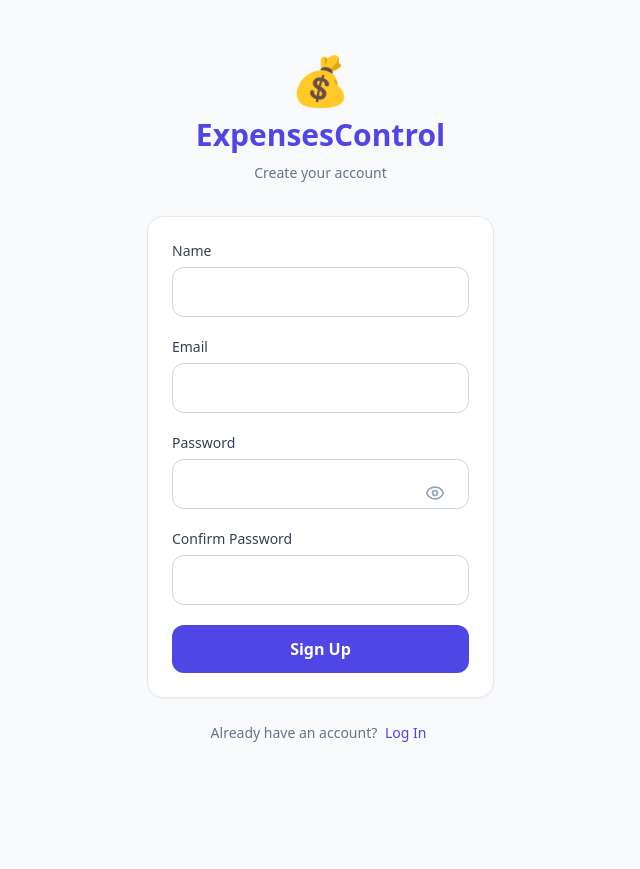
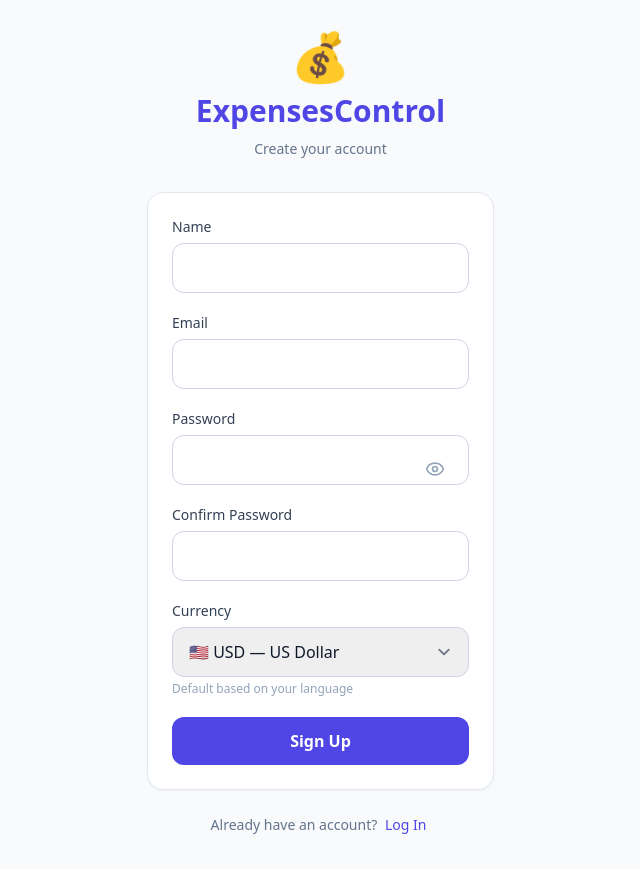
Before and after one commit to rammsguns/ExpensesControl, a React (Vite) app in the folder expenses-control/client/: page /register in a window 1280 px wide. Shown: the whole page, without its empty margins (320-960 px from the left). Before the commit the page ends 800 px from the top, so only its background shows below. Built offline with nearby package versions, Linux system fonts and the light colour scheme.

Commit message:
Add multi-currency support: 12 currencies, language-based default (MXN/USD)

```diff
--- a/expenses-control/client/src/pages/Account.jsx
+++ b/expenses-control/client/src/pages/Account.jsx
@@ -165,7 +165,7 @@ export default function Account() {
             <span className="text-slate-700 text-sm font-medium">
               {language === 'es' ? 'Moneda' : 'Currency'}
             </span>
-            <span className="text-slate-500 text-sm">MXN</span>
+            <span className="text-slate-500 text-sm">{user?.currency || 'USD'}</span>
           </div>
         </div>
 
--- a/expenses-control/client/src/pages/Register.jsx
+++ b/expenses-control/client/src/pages/Register.jsx
@@ -7,16 +7,32 @@ import { toast } from 'react-hot-toast';
 import { Eye, EyeOff, Check, X } from 'lucide-react';
 
 export default function Register() {
-  const { t } = useTranslation();
+  const { t, language } = useTranslation();
   const [name, setName] = React.useState('');
   const [email, setEmail] = React.useState('');
   const [password, setPassword] = React.useState('');
   const [confirmPassword, setConfirmPassword] = React.useState('');
+  const [currency, setCurrency] = React.useState(language === 'es' ? 'MXN' : 'USD');
   const [loading, setLoading] = React.useState(false);
   const [showPassword, setShowPassword] = React.useState(false);
   const [error, setError] = React.useState('');
   const [fieldErrors, setFieldErrors] = React.useState({});
   const [touched, setTouched] = React.useState({});
+
+  const currencies = [
+    { code: 'USD', name: 'US Dollar', flag: '🇺🇸' },
+    { code: 'MXN', name: 'Mexican Peso', flag: '🇲🇽' },
+    { code: 'EUR', name: 'Euro', flag: '🇪🇺' },
+    { code: 'GBP', name: 'British Pound', flag: '🇬🇧' },
+    { code: 'CAD', name: 'Canadian Dollar', flag: '🇨🇦' },
+    { code: 'AUD', name: 'Australian Dollar', flag: '🇦🇺' },
+    { code: 'JPY', name: 'Japanese Yen', flag: '🇯🇵' },
+    { code: 'BRL', name: 'Brazilian Real', flag: '🇧🇷' },
+    { code: 'ARS', name: 'Argentine Peso', flag: '🇦🇷' },
+    { code: 'COP', name: 'Colombian Peso', flag: '🇨🇴' },
+    { code: 'CLP', name: 'Chilean Peso', flag: '🇨🇱' },
+    { code: 'PEN', name: 'Peruvian Sol', flag: '🇵🇪' },
+  ];
 
   // Password strength requirements
   const requirements = [
@@ -93,7 +109,7 @@ export default function Register() {
 
     setLoading(true);
     try {
-      await api.post('/auth/register', { name, email, password });
+      await api.post('/auth/register', { name, email, password, currency, language });
       const { data } = await api.post('/auth/login', { email, password });
       localStorage.setItem('token', data.token);
       localStorage.setItem('user', JSON.stringify(data.user));
@@ -251,6 +267,33 @@ export default function Register() {
               )}
             </div>
 
+            {/* Currency Selector */}
+            <div>
+              <label htmlFor="reg-currency" className="block text-sm font-medium text-slate-700 mb-1.5">
+                {language === 'es' ? 'Moneda' : 'Currency'}
+              </label>
+              <select
+                id="reg-currency"
+                value={currency}
+                onChange={(e) => setCurrency(e.target.value)}
+                className={inputClass('currency')}
+                required
+                aria-label={language === 'es' ? 'Seleccionar moneda' : 'Select currency'}
+              >
+                {currencies.map((c) => (
+                  <option key={c.code} value={c.code}>
+                    {c.flag} {c.code} — {c.name}
+                  </option>
+                ))}
+              </select>
+              <p className="text-xs text-slate-400 mt-1">
+                {language === 'es'
+                  ? 'Predeterminado según tu idioma'
+                  : 'Default based on your language'
+                }
+              </p>
+            </div>
+
             <button
               type="submit"
               disabled={loading}
```
Also changed, not shown: 2 other files (tests, documents, lock files or other folders).
